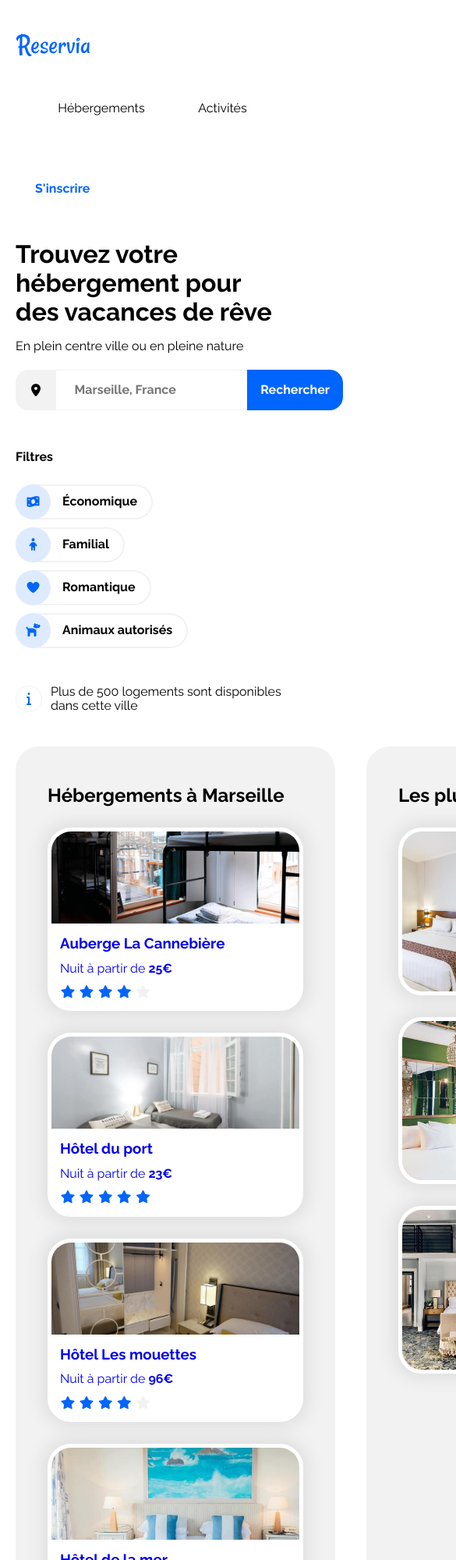
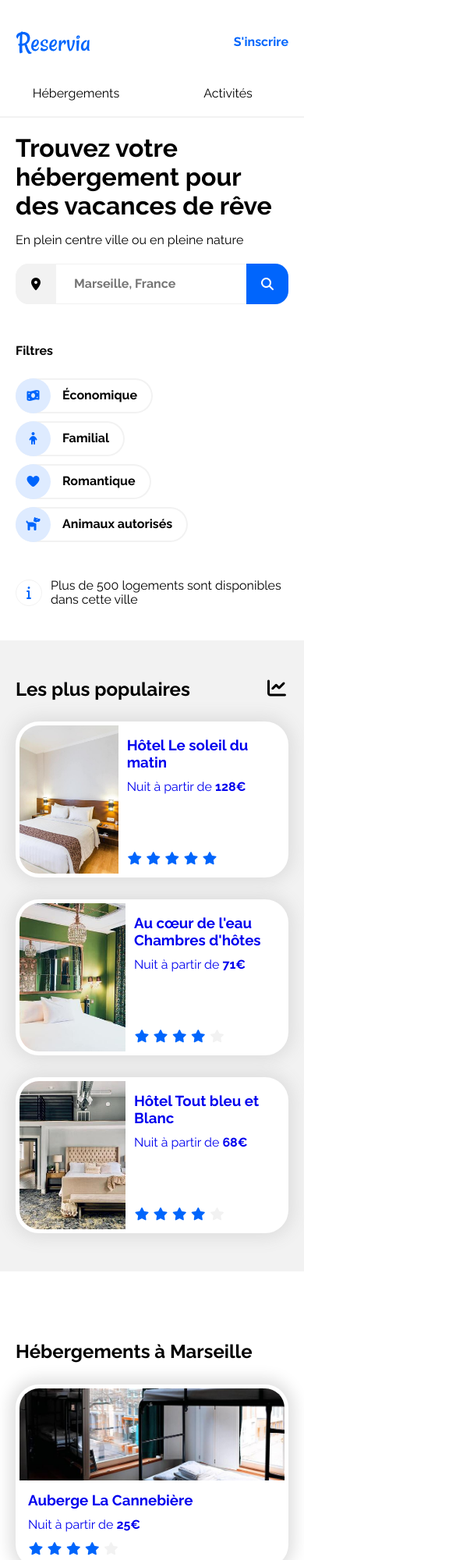
Before and after one commit to CCR-G/2_11092020, a plain HTML site: page index.html in a window 390 px wide. Shown: the top 2000 px of the page at 78% size, 585 px wide, since content can reach past the window. Drawn offline with Linux system fonts and the light colour scheme.

Commit message:
ADDING RESPONSIVE TO CSS DESIGN
Project 2 : "Transformez une maquette en site web"

Addition of media queries for responsive support.

Edited files :
* styles/card.css
* styles/results.css
* styles/form.css
* styles/header.css
* styles/footer.css

```diff
--- a/styles/card.css
+++ b/styles/card.css
@@ -81,3 +81,11 @@
   margin: 0 15px;
   line-height: 1.5;
 }
+
+/* RESPONSIVE */
+
+@media screen and (max-width: 910px) {
+  #activities article {
+    height: 200px;
+  }
+}
--- a/styles/footer.css
+++ b/styles/footer.css
@@ -31,3 +31,20 @@ footer ul {
 footer a {
   color: black;
 }
+
+/* RESPONSIVE */
+
+@media screen and (max-width: 860px) {
+  footer {
+    padding: 25px 20px;
+  }
+
+  footer nav {
+    flex-direction: column;
+  }
+
+  footer nav section {
+    margin: 25px 0;
+    width: 100%;
+  }
+}
--- a/styles/form.css
+++ b/styles/form.css
@@ -54,6 +54,22 @@ form {
 
 #search-input button[type="submit"] span i {
   color: white;
+}
+
+/* RESPONSIVE */
+
+@media screen and (max-width: 460px) {
+  #search-input {
+    width: unset;
+  }
+
+  #search-input button[type="submit"] .submit-icon {
+    display: inherit;
+  }
+
+  #search-input button[type="submit"] .submit-text {
+    display: none;
+  }
 }
 
 /* Filtres */
--- a/styles/header.css
+++ b/styles/header.css
@@ -74,3 +74,54 @@ header #inscription:hover {
   color: white;
   border-radius: 15px;
 }
+
+/* RESPONSIVE */
+
+@media screen and (max-width: 650px) {
+  header {
+    align-items: center;
+    margin-top: 20px;
+  }
+
+  header .logo-container img {
+    padding: 0;
+  }
+
+  header nav {
+    order: 2;
+    width: 100%;
+  }
+
+  header nav ul {
+    width: 100%;
+    padding: 0px;
+  }
+
+  header nav ul li {
+    width: 50%;
+    text-align: center;
+  }
+
+  header nav ul li a,
+  header nav ul li a:hover {
+    border: none;
+    color: inherit;
+    border-bottom: #f2f2f2 2px solid;
+    padding: 23px 0 19px;
+  }
+
+  header nav ul li a:active {
+    border-bottom: #0065fc 2px solid;
+    padding-bottom: 17px;
+    color: #0065fc;
+  }
+
+  header #inscription {
+    margin: 25px 0;
+  }
+
+  header #inscription:hover {
+    background: none;
+    color: #0065fc;
+  }
+}
--- a/styles/results.css
+++ b/styles/results.css
@@ -69,3 +69,45 @@
 #activities article.highlighted {
   grid-row: span 2;
 }
+
+/* RESPONSIVE */
+
+@media screen and (max-width: 910px) {
+  #results {
+    display: flex;
+    flex-direction: column;
+    padding: 0;
+  }
+
+  #results .results-section {
+    padding-left: 20px;
+    padding-right: 20px;
+  }
+
+  .results-section.background-grey {
+    border-radius: unset;
+    min-width: unset;
+  }
+
+  .results-section#accomodation {
+    order: 2;
+    background-color: unset;
+  }
+
+  .results-section#popular {
+    order: 1;
+  }
+
+  .results-section#activities {
+    order: 3;
+  }
+
+  #popular .articles-container {
+    grid-template-rows: repeat(3, 200px);
+  }
+
+  #activities .articles-container {
+    grid-template-columns: 1fr;
+    grid-template-rows: unset;
+  }
+}
```
